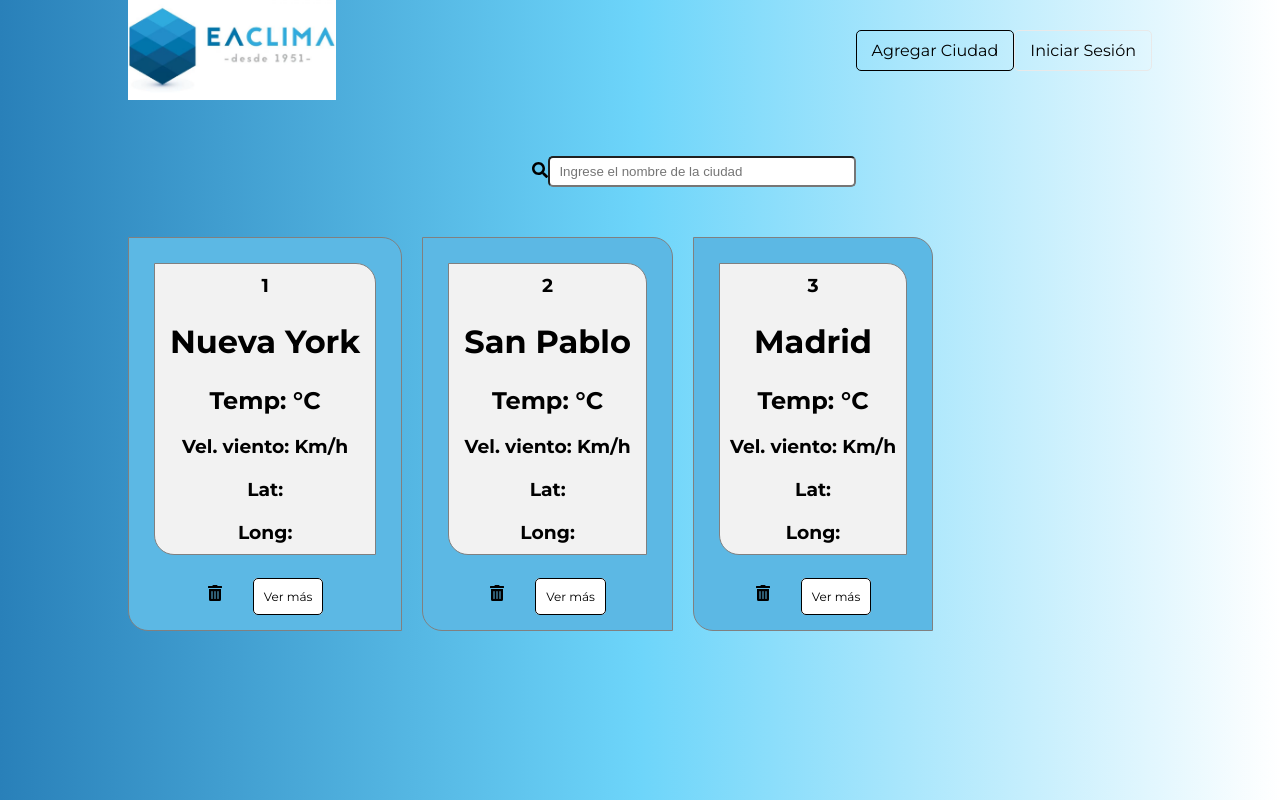
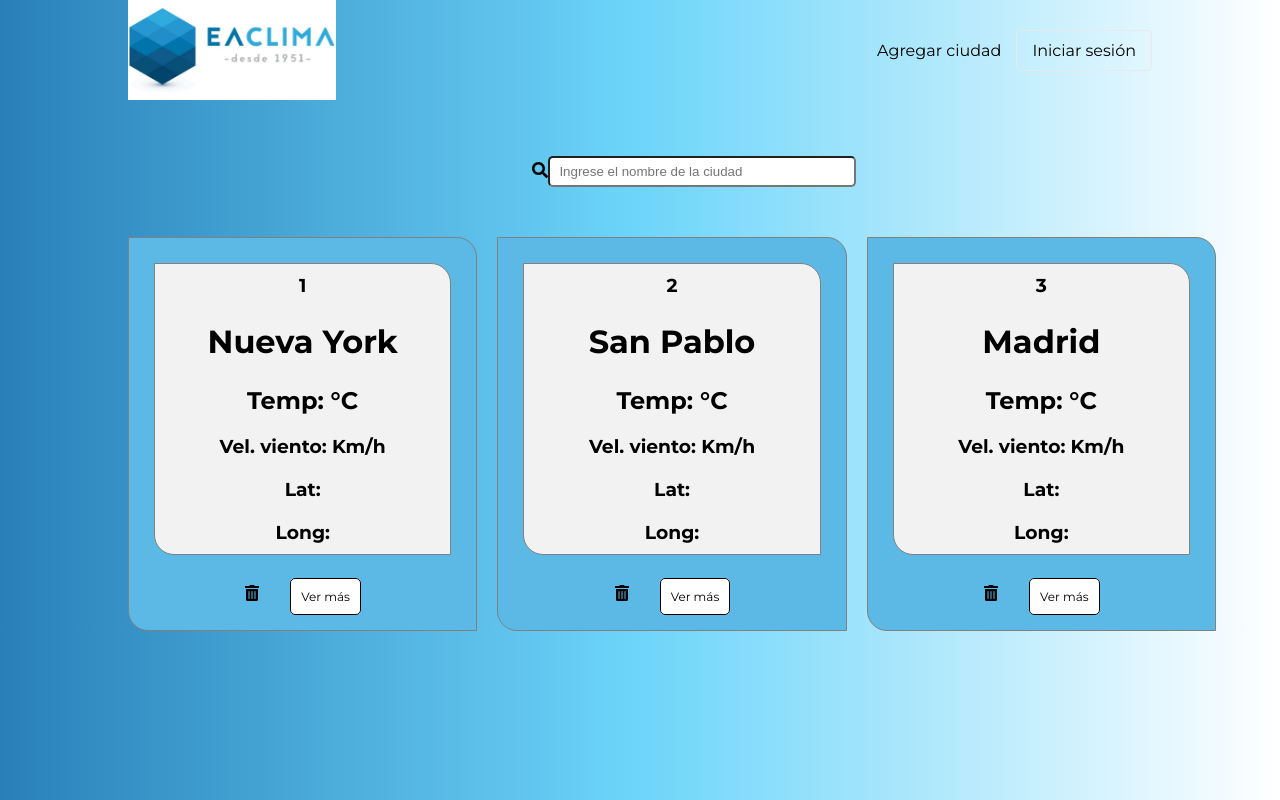
Before and after one commit to juanezequielhinojosa/pilis-mod3-hinojosa-flores, a React (Create React App) app: page / in a window 1280 px wide. Built offline with nearby package versions, Linux system fonts and the light colour scheme; no server answers.

Commit message:
correccion de errores en tarjetas

```diff
--- a/src/components/Clima/Clima.css
+++ b/src/components/Clima/Clima.css
@@ -1,7 +1,7 @@
 .clima-container {
     display: flex;
     flex-direction: column;
-
+    transition: box-shadow 0.2s ease;
     border-radius: 0px 20px 0px 20px;
     padding: 25px;
     border: 1px solid grey;
@@ -29,6 +29,7 @@
     height: 50px;
     cursor: pointer;
   }
+
 
 
 
--- a/src/components/Clima/Climas.css
+++ b/src/components/Clima/Climas.css
@@ -4,7 +4,5 @@
     display: grid;
     grid-template-columns: 1fr 1fr 1fr;
     grid-gap: 20px;
-    display: flex;
-  flex-direction: row;
   margin-top: 10px;
   }
--- a/src/routes/Navegacion/Navegacion.css
+++ b/src/routes/Navegacion/Navegacion.css
@@ -30,7 +30,6 @@
     text-decoration: none;
     padding: 10px 15px;
     cursor: pointer;
-    border: 1px solid black;
     border-radius: 5px;
   }
 
--- a/src/routes/Navegacion/Navegacion.jsx
+++ b/src/routes/Navegacion/Navegacion.jsx
@@ -63,18 +63,18 @@ const Navegacion = () => {
             </Link>
           ) : (
             <span className="nav-link" onClick={() => Alerta()}>
-              Agregar Ciudad
+              Agregar ciudad
             </span>
           )}
           {currentUser ? (
             <span className="nav-link" onClick={handleSignOut}>
-              <Link className="nav-link sign-in" to="/">
-                Cerrar Secion
+              <Link className="nav-link close" to="/">
+                Cerrar sesión
               </Link>
             </span>
           ) : (
             <Link className="nav-link sign-in" to="/login">
-              Iniciar Sesión
+              Iniciar sesión
             </Link>
           )}
         </div>
```
